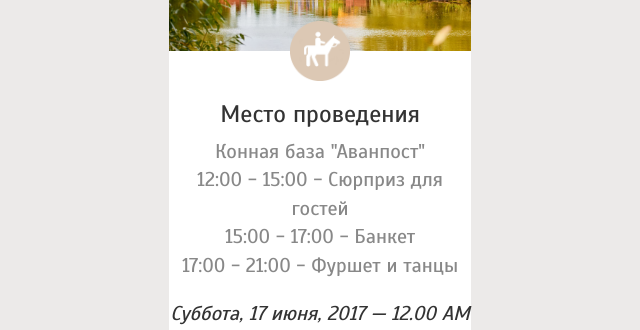
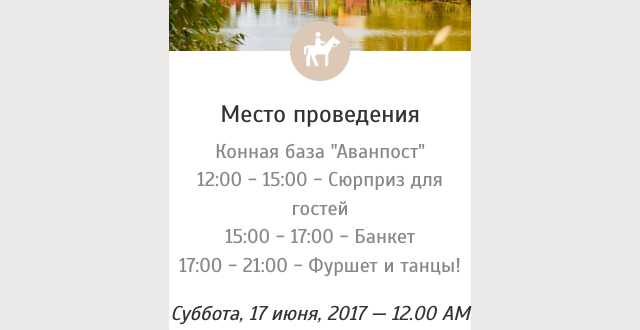
Before and after one commit to ivanika2017/wedding-website, a plain HTML site: page index.html in a window 1280 px wide. Shown: the part 1780-2110 px from the top of the page, 557-1197 px from the left. Drawn offline with nearby package versions, Linux system fonts and the light colour scheme; files whose address does not match are found by name.

Commit message:
exclamation mark

```diff
--- a/index.html
+++ b/index.html
@@ -149,7 +149,7 @@
                                 Конная база "Аванпост"<br>
                                  12:00 - 15:00 - Сюрприз для гостей<br>
                                  15:00 - 17:00 - Банкет<br>
-                                 17:00 - 21:00 - Фуршет и танцы
+                                 17:00 - 21:00 - Фуршет и танцы!
                             </div>
                             <div class="place">Суббота, 17 июня, 2017 — 12.00 AM</div>
                         </div>
@@ -337,7 +337,7 @@
                     <img src="data/img/gallery_3/thumb_500/114.jpg" data-highres="data/img/gallery_3/114.jpg" data-img="images/full/1.jpg" alt="Thumb1"
                     />
 
-                                        <img src="data/img/gallery_3/thumb_500/97.jpg" data-highres="data/img/gallery_3/97.jpg" data-img="images/full/1.jpg" alt="Thumb1"
+                    <img src="data/img/gallery_3/thumb_500/97.jpg" data-highres="data/img/gallery_3/97.jpg" data-img="images/full/1.jpg" alt="Thumb1"
                     />
                     <img src="data/img/gallery_3/thumb_500/102.jpg" data-highres="data/img/gallery_3/102.jpg" data-img="images/full/1.jpg" alt="Thumb1"
                     />
```
Also changed, not shown: data/img/gallery_3/thumbs_500/110.jpg (deleted), data/img/gallery_3/thumbs_500/111.jpg (deleted), data/img/gallery_3/thumbs_500/112.jpg (deleted), data/img/gallery_3/thumbs_500/113.jpg (deleted), data/img/gallery_3/thumbs_500/114.jpg (deleted), data/img/gallery_3/thumbs_500/115.jpg (deleted).
